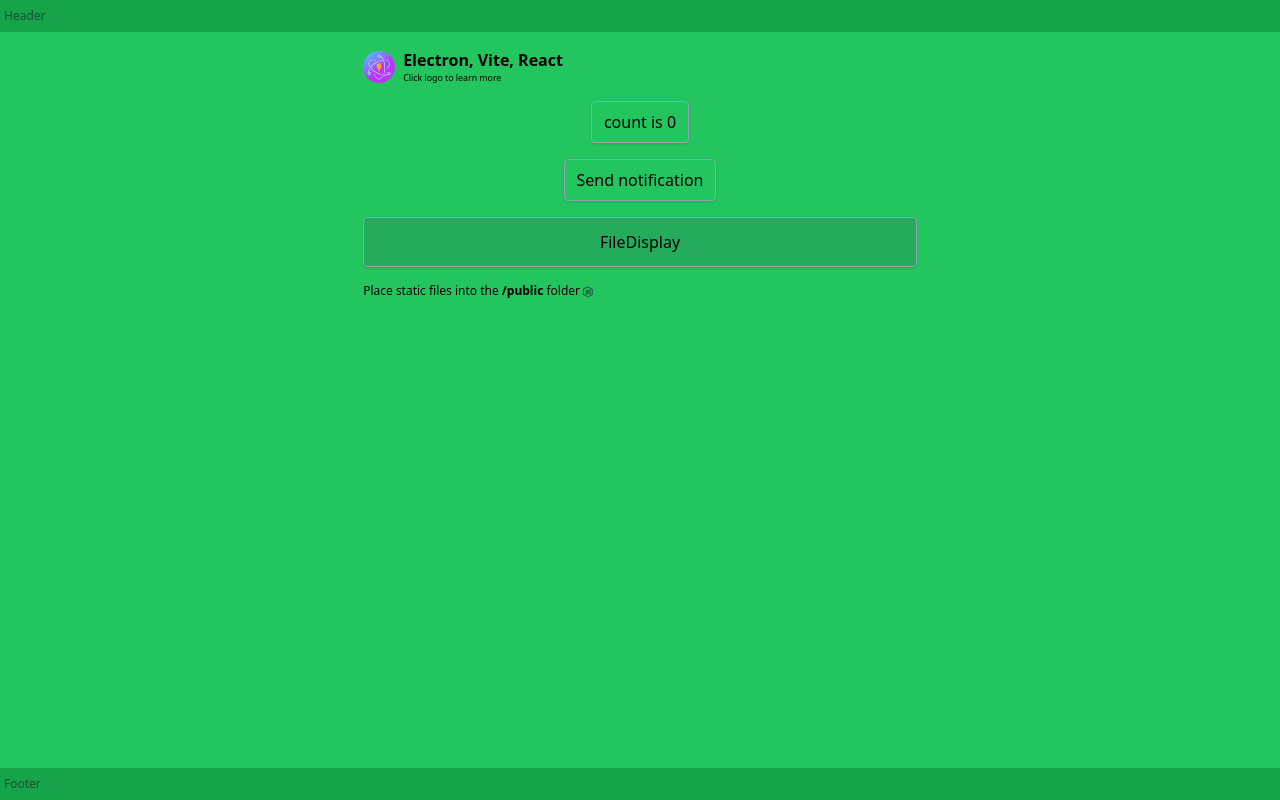
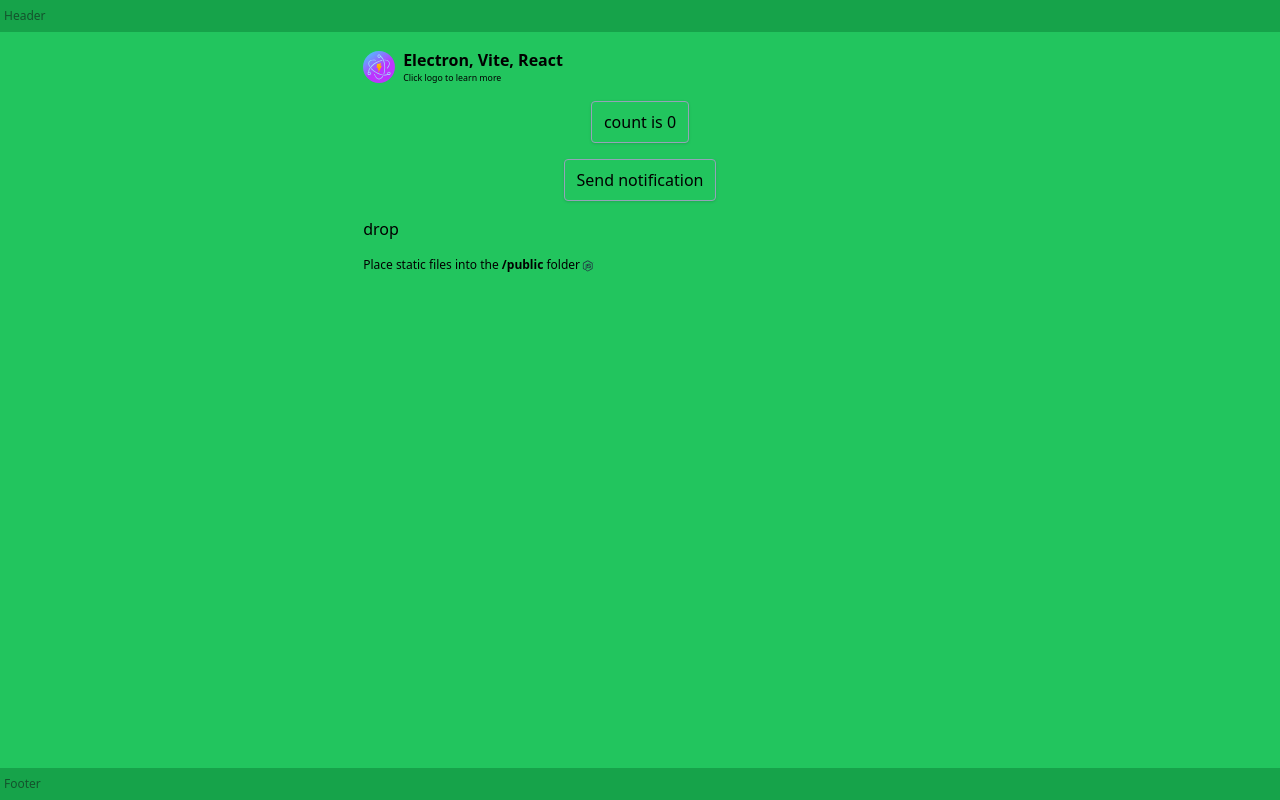
Before and after one commit to maxzz/electron-react, a React (Vite) app: page / in a window 1280 px wide. Built offline with nearby package versions, Linux system fonts and the light colour scheme.

Commit message:
WIP. app. remove FileDisplay native drag&drop.

```diff
--- a/src/components/FileDisplay.tsx
+++ b/src/components/FileDisplay.tsx
@@ -1,49 +1,18 @@
 import React from 'react';
-
-function getDraggedFile(event: React.DragEvent): DataTransferItem | undefined {
-    console.log('event.dataTransfer', event.dataTransfer);
-
-    return event.dataTransfer?.items[0];
-}
-
-function getDroppedFile(event: React.DragEvent): File | undefined {
-    console.log('event.getDroppedFile', event.dataTransfer);
-
-    return event.dataTransfer?.files[0];
-}
-
-function fileTypeSupported(item: DataTransferItem | undefined) {
-    if (!item) {
-        return false;
-    }
-    console.log('file', item, (item as any).getAsFileSystemHandle(), 'item.getAsFile = ', item.getAsFile());
-    return true;
-}
+import { UiDropContainer } from './UIDropContainer';
 
 export function FileDisplay() {
     return (
         <>
-            <div
+            <UiDropContainer
                 className="px-4 py-3 text-center bg-slate-700/20 border-slate-400 border rounded shadow"
-                onDragOver={(event) => {
-                    event.preventDefault();
-                    event.stopPropagation();
+                onDropped={(files: FileList) => {
+                    console.log('files', files);
 
-                    const file = getDraggedFile(event);
-                    if (fileTypeSupported(file)) {
-
-                    }
-                }}
-                onDrop={(event) => {
-                    event.preventDefault();
-                    event.stopPropagation();
-
-                    const file = getDroppedFile(event);
                 }}
             >
-                FileDisplay
-            </div>
-
+                drop
+            </UiDropContainer>
         </>
     );
 }
--- /dev/null
+++ b/src/components/UiDropContainer.tsx
@@ -0,0 +1,45 @@
+import { HTMLAttributes, useState, useRef } from "react";
+
+type UIDropContainerProps = {
+    onDropped: (files: FileList) => void;
+    accept?: string; // accept = '.png'
+    //activeAtom: PrimitiveAtom<boolean>;
+};
+
+export function UiDropContainer({ onDropped, accept, className, children, ...rest }: UIDropContainerProps & HTMLAttributes<HTMLLabelElement>) {
+    //const [dropActive, setDropActive] = useAtom(activeAtom);
+    const [dropActive, setDropActive] = useState(false);
+    const inputRef = useRef<HTMLInputElement>(null);
+    return (
+        <label
+            className={`inline-block`}
+
+            onDragOver={(event) => {
+                event.preventDefault();
+                event.stopPropagation();
+                !dropActive && setDropActive(true);
+            }}
+
+            onDrop={(event) => {
+                event.preventDefault();
+                event.stopPropagation();
+                setDropActive(false);
+                onDropped(event.dataTransfer.files);
+            }}
+
+            onDragEnter={(event) => setDropActive(true)}
+            onDragLeave={(event) => setDropActive(false)}
+
+            {...rest}
+        >
+            <input
+                ref={inputRef}
+                type="file"
+                className="hidden"
+                accept={accept}
+                onChange={() => inputRef.current?.files && onDropped(inputRef.current?.files)}
+            />
+            {children}
+        </label>
+    );
+}
```
